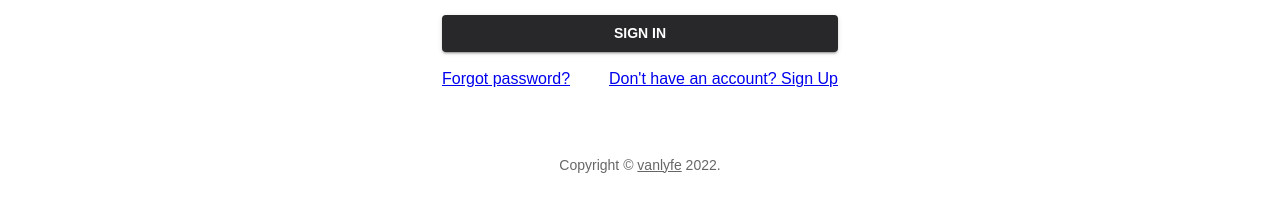
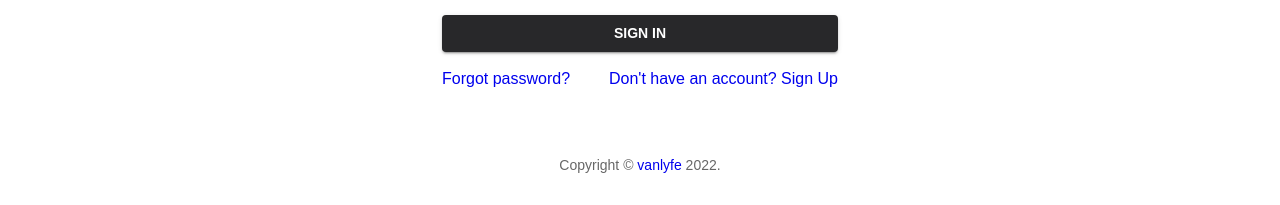
Before and after one commit to vanlyfe/capstone, a React (Vite) app in the folder Frontend/: page /login in a window 1280 px wide. Shown: the part 668-873 px from the top of the page. Built offline with nearby package versions, Linux system fonts and the light colour scheme.

Commit message:
Fixed login links

```diff
--- a/Frontend/src/components/Login.jsx
+++ b/Frontend/src/components/Login.jsx
@@ -5,7 +5,9 @@ import CssBaseline from "@mui/material/CssBaseline";
 import TextField from "@mui/material/TextField";
 import FormControlLabel from "@mui/material/FormControlLabel";
 import Checkbox from "@mui/material/Checkbox";
-import Link from "@mui/material/Link";
+import Linker from "@mui/material/Link";
+import {Link} from "react-router-dom"
+
 
 import apiClient from "../services/apiClient";
 import Grid from "@mui/material/Grid";
@@ -28,9 +30,9 @@ function Copyright(props) {
       {...props}
     >
       {"Copyright © "}
-      <Link color="inherit" href="https://mui.com/">
+      <Link color="inherit" to="https://mui.com/" style={{textDecoration: "none"}}>
         vanlyfe
-      </Link>{" "}
+      </Link >{" "}
       {new Date().getFullYear()}
       {"."}
     </Typography>
@@ -156,14 +158,14 @@ export default function Login(props) {
               </Button>
               <Grid container>
                 <Grid item xs>
-                  <a href="/forgot-password" variant="body2">
+                  <Link to="/forgot-password" variant="body2" style={{textDecoration: "none"}}>
                     Forgot password?
-                  </a>
+                  </Link>
                 </Grid>
                 <Grid item>
-                  <a href="/register" variant="body2">
+                  <Link to="/register" variant="body2" style={{textDecoration: "none"}}>
                     {"Don't have an account? Sign Up"}
-                  </a>
+                  </Link>
                 </Grid>
               </Grid>
             </Box>
```
